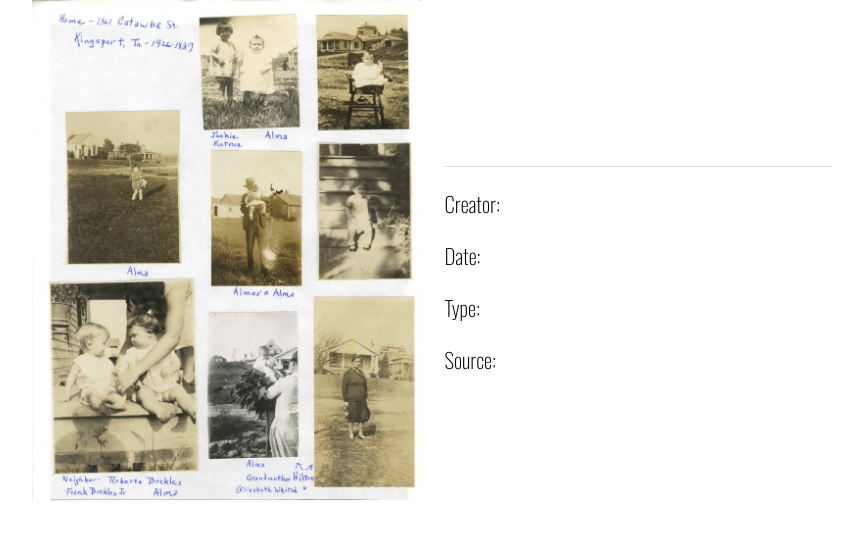
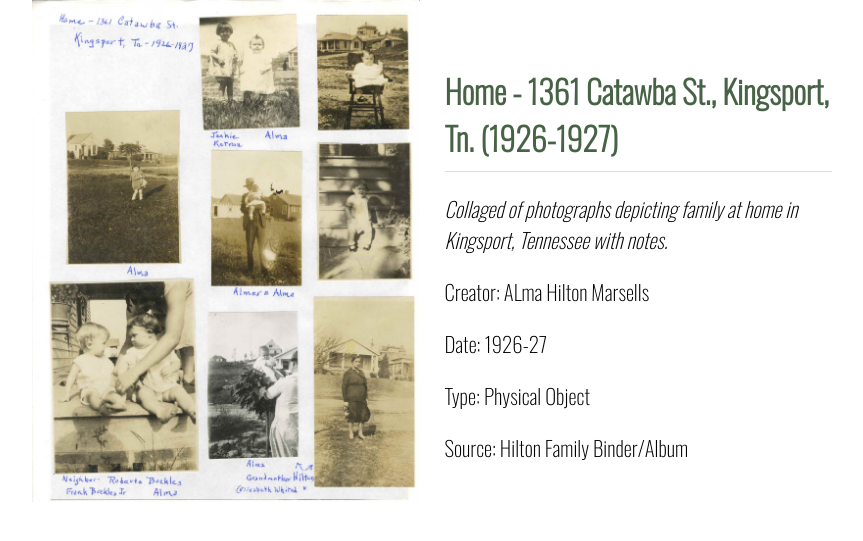
Before and after one commit to martinez2125/TennesseeChicago_Images, a Jekyll site: the page built from _mindoc_media/pg8-collage.md, in a window 1280 px wide. Shown: the top 541 px of the page, without its empty margins (208-1071 px from the left). Built offline with Jekyll 4.4.1, drawn with Linux system fonts in a browser that asks for light colours.

Commit message:
Update pg8-collage.md

```diff
--- a/_mindoc_media/pg8-collage.md
+++ b/_mindoc_media/pg8-collage.md
@@ -3,13 +3,13 @@ page: section-name
 title: Hilton Family Binder (Inside)
 media_type: image
 
-_title:
-description:
-creator:
-_date:
+_title: Home - 1361 Catawba St., Kingsport, Tn. (1926-1927)
+description: Collaged of photographs depicting family at home in Kingsport, Tennessee with notes.
+creator: ALma Hilton Marsells
+_date: 1926-27
 rights:
-type:
-source:
+type: Physical Object
+source: Hilton Family Binder/Album
 identifier:
 contributor:
 format:
```
